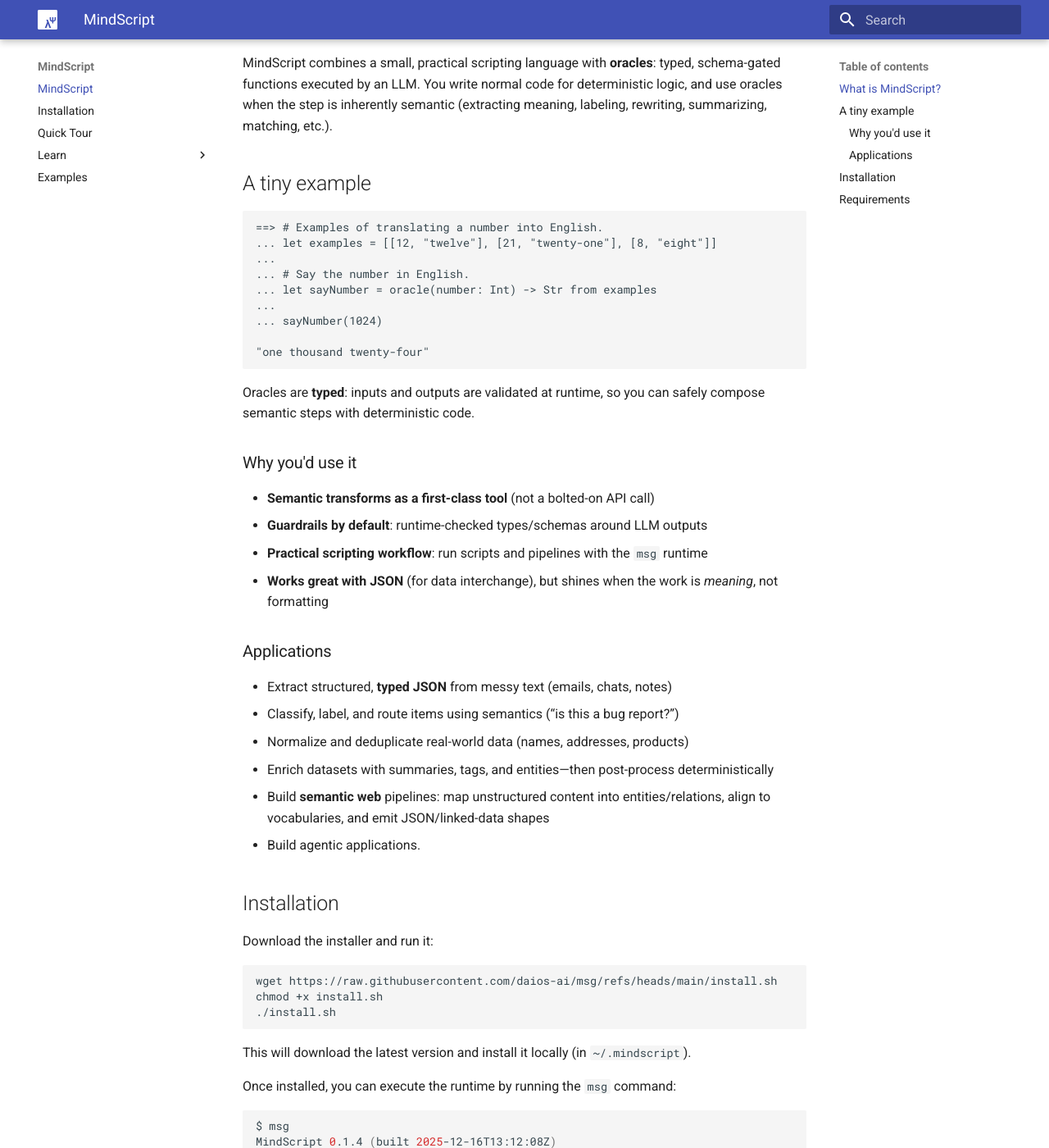
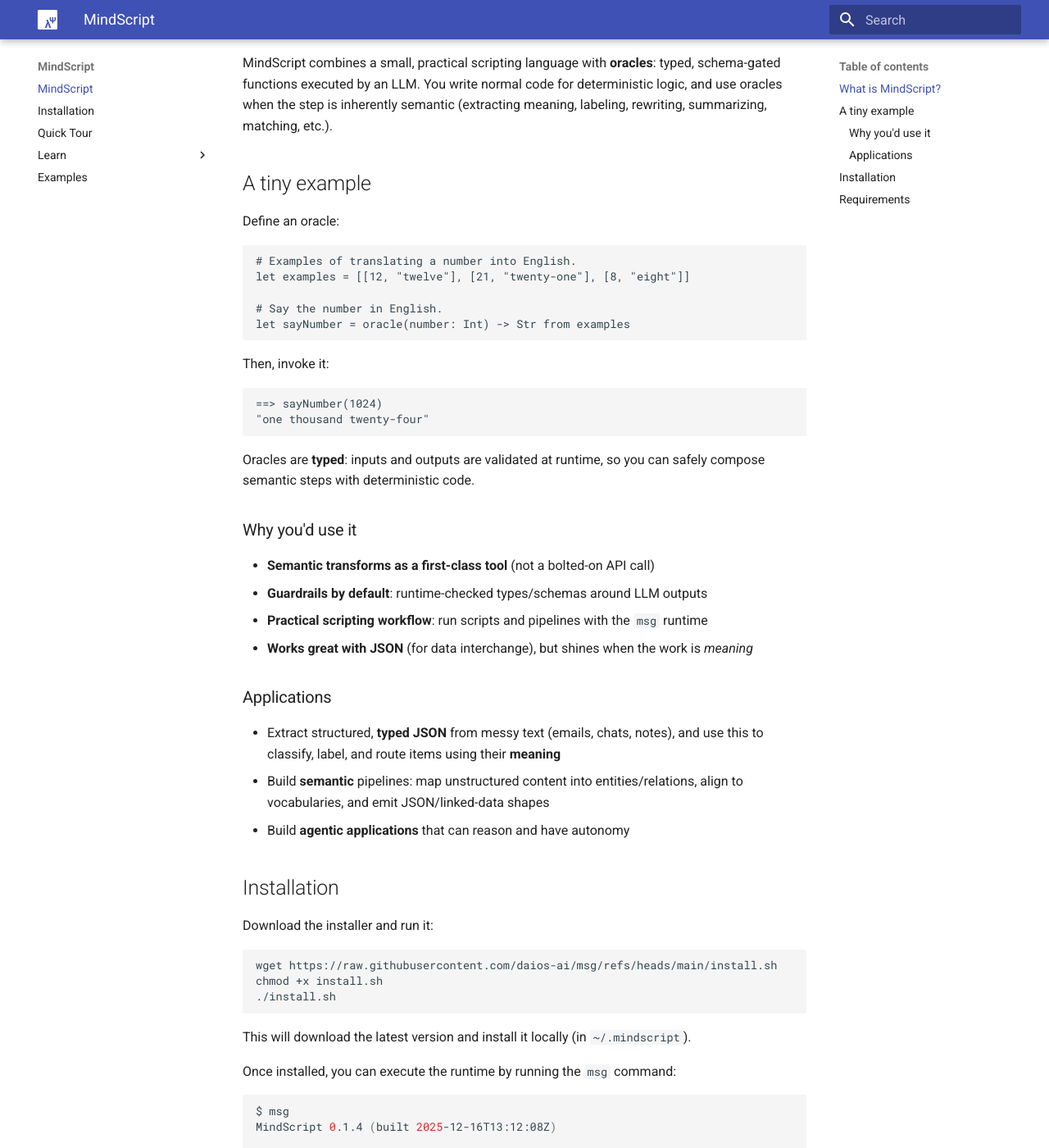
Before and after one commit to daios-ai/msg, an MkDocs documentation site: the page built from docs/docs/index.md, in a window 1280 px wide and 1400 px high, scrolled down 851 px. Shown: the whole window at 82% size. Built offline with MkDocs 1.6.1 and Material for MkDocs 9.7.7, drawn with Linux system fonts in a browser that asks for light colours; some of the changed text lies outside the part shown.

Commit message:
readme, license, and doc index

````diff
--- a/docs/docs/index.md
+++ b/docs/docs/index.md
@@ -20,17 +20,23 @@
 
 ## A tiny example
 
+Define an oracle:
+
 ```mindscript
-==> # Examples of translating a number into English.
-... let examples = [[12, "twelve"], [21, "twenty-one"], [8, "eight"]]
-...
-... # Say the number in English.
-... let sayNumber = oracle(number: Int) -> Str from examples
-...
-... sayNumber(1024)
+# Examples of translating a number into English.
+let examples = [[12, "twelve"], [21, "twenty-one"], [8, "eight"]]
 
+# Say the number in English.
+let sayNumber = oracle(number: Int) -> Str from examples
+```
+
+Then, invoke it:
+
+```mindscript-repl
+==> sayNumber(1024)
 "one thousand twenty-four"
 ```
+
 Oracles are **typed**: inputs and outputs are validated at runtime, so you can safely compose semantic steps with deterministic code.
 
 ### Why you'd use it
@@ -38,16 +44,13 @@
 - **Semantic transforms as a first-class tool** (not a bolted-on API call)
 - **Guardrails by default**: runtime-checked types/schemas around LLM outputs
 - **Practical scripting workflow**: run scripts and pipelines with the `msg` runtime
-- **Works great with JSON** (for data interchange), but shines when the work is *meaning*, not formatting
+- **Works great with JSON** (for data interchange), but shines when the work is *meaning*
 
 ### Applications
 
-* Extract structured, **typed JSON** from messy text (emails, chats, notes)
-* Classify, label, and route items using semantics (“is this a bug report?”)
-* Normalize and deduplicate real-world data (names, addresses, products)
-* Enrich datasets with summaries, tags, and entities—then post-process deterministically
-* Build **semantic web** pipelines: map unstructured content into entities/relations, align to vocabularies, and emit JSON/linked-data shapes
-* Build agentic applications.
+* Extract structured, **typed JSON** from messy text (emails, chats, notes), and use this to classify, label, and route items using their **meaning**
+* Build **semantic** pipelines: map unstructured content into entities/relations, align to vocabularies, and emit JSON/linked-data shapes
+* Build **agentic applications** that can reason and have autonomy
 
 ## Installation
 
````
Also changed, not shown: other parts of docs/docs/index.md (+1 -1 lines), README.md, 2 other files.
